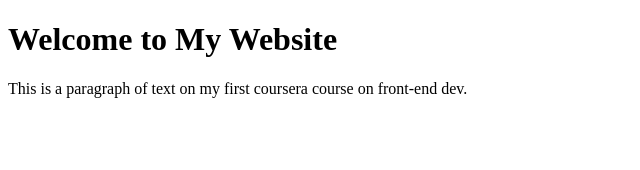
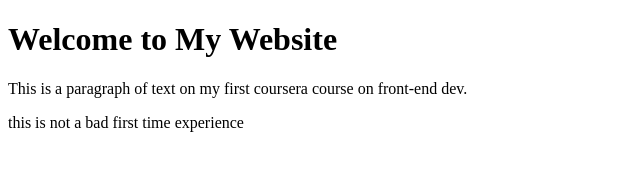
Before and after one commit to DrNegative69/First-Repository, a plain HTML site: page site/index.html in a window 1280 px wide. Shown: the whole page, without its empty margins (0-640 px from the left). Drawn offline with Linux system fonts and the light colour scheme.

Commit message:
small addition to my page content

```diff
--- a/site/index.html
+++ b/site/index.html
@@ -6,5 +6,6 @@
     <body>
         <h1>Welcome to My Website</h1>
         <p>This is a paragraph of text on my first coursera course on front-end dev.</p>
+        <p>this is not a bad first time experience</p>
     </body>
     </html>
```
